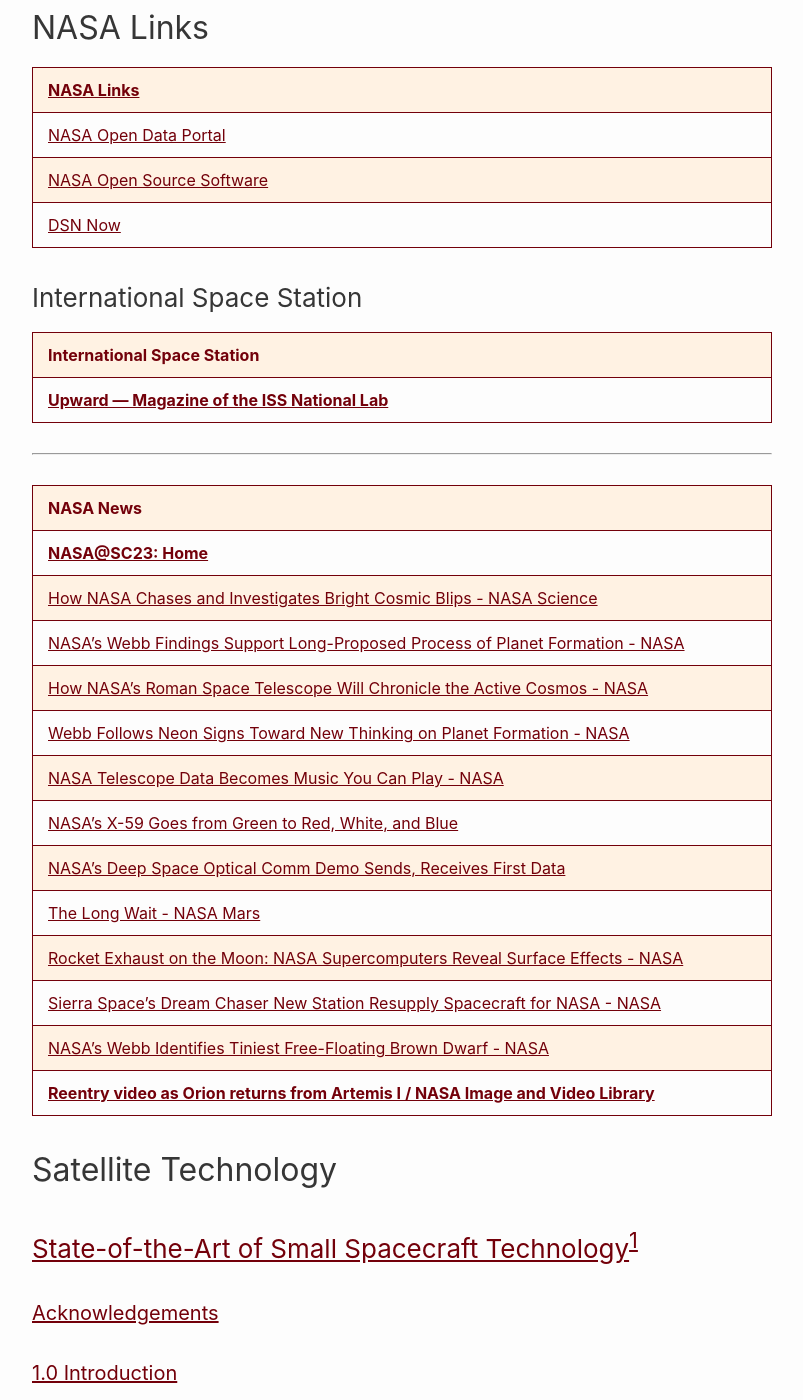
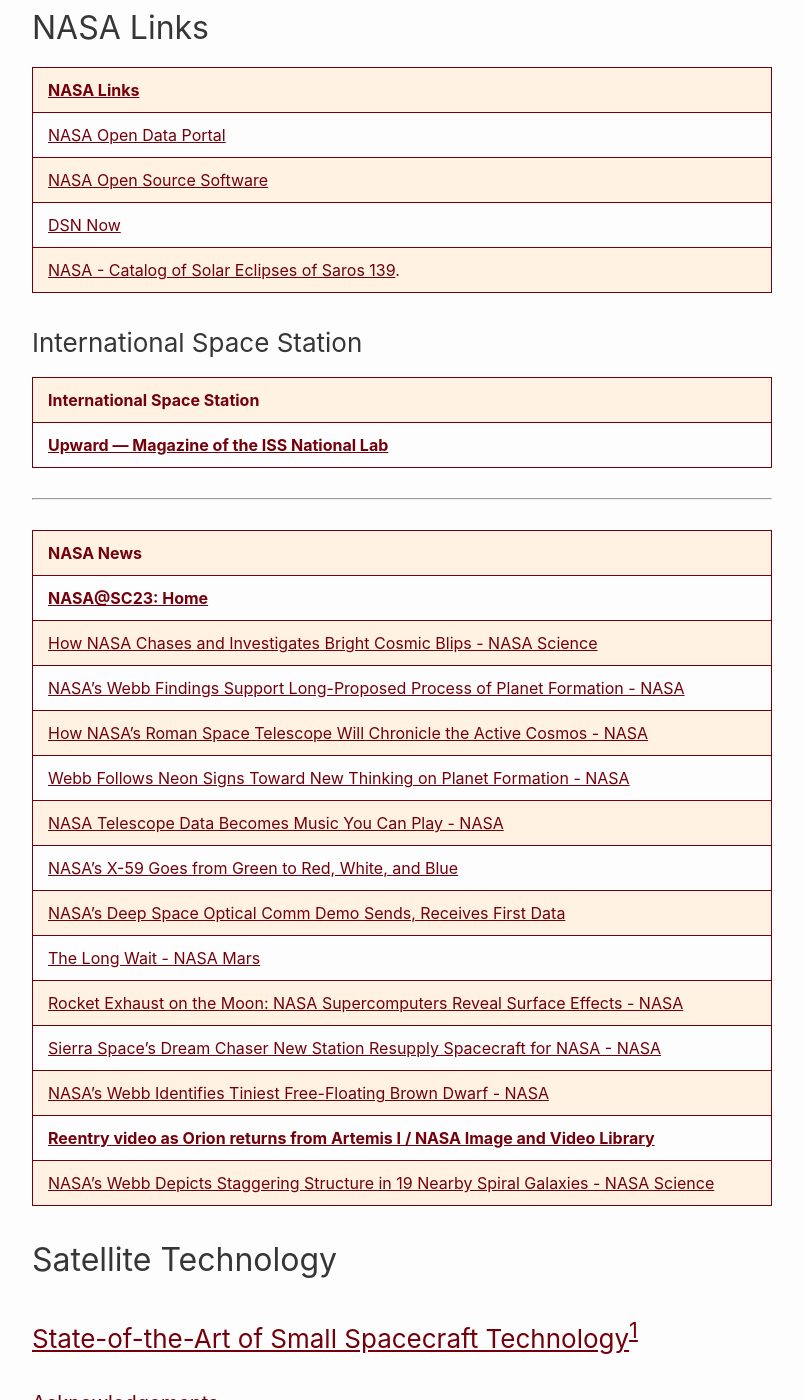
Before and after one commit to RalphHightower/RalphHightower, a Jekyll site: the page built from Government/NASA.md, in a window 1280 px wide and 1400 px high, scrolled down 1598 px. Shown: the whole window, without its empty margins (238-1041 px from the left). Built offline with Jekyll 4.4.1, drawn with Linux system fonts in a browser that asks for light colours; our own code applies the rules of GitHub Pages for plain Markdown files.

Commit message:
[docs](doc): Update NASA(extended description)

```diff
--- a/Government/NASA.md
+++ b/Government/NASA.md
@@ -7,6 +7,7 @@
 | [NASA Open Data Portal](https://data.nasa.gov/ ) |
 | [NASA Open Source Software](https://code.nasa.gov/#/ ) |
 | [DSN Now](https://eyes.nasa.gov/dsn/dsn.html ) |
+| [NASA - Catalog of Solar Eclipses of Saros 139](https://eclipse.gsfc.nasa.gov/SEsaros/SEsaros139.html ). |
 
 ### International Space Station
 
@@ -32,6 +33,7 @@
 | [Sierra Space’s Dream Chaser New Station Resupply Spacecraft for NASA - NASA](https://www.nasa.gov/missions/station/commercial-resupply/sierra-spaces-dream-chaser-new-station-resupply-spacecraft-for-nasa/ ) |
 | [NASA’s Webb Identifies Tiniest Free-Floating Brown Dwarf - NASA](https://www.nasa.gov/missions/webb/nasas-webb-identifies-tiniest-free-floating-brown-dwarf/ ) |
 | **[Reentry video as Orion returns from Artemis I / NASA Image and Video Library](https://images.nasa.gov/details/art001m1203451716 )** |
+| [NASA’s Webb Depicts Staggering Structure in 19 Nearby Spiral Galaxies - NASA Science](https://science.nasa.gov/centers-and-facilities/goddard/nasas-webb-depicts-staggering-structure-in-19-nearby-spiral-galaxies/ )  |
 
 ## Satellite Technology
 
```
